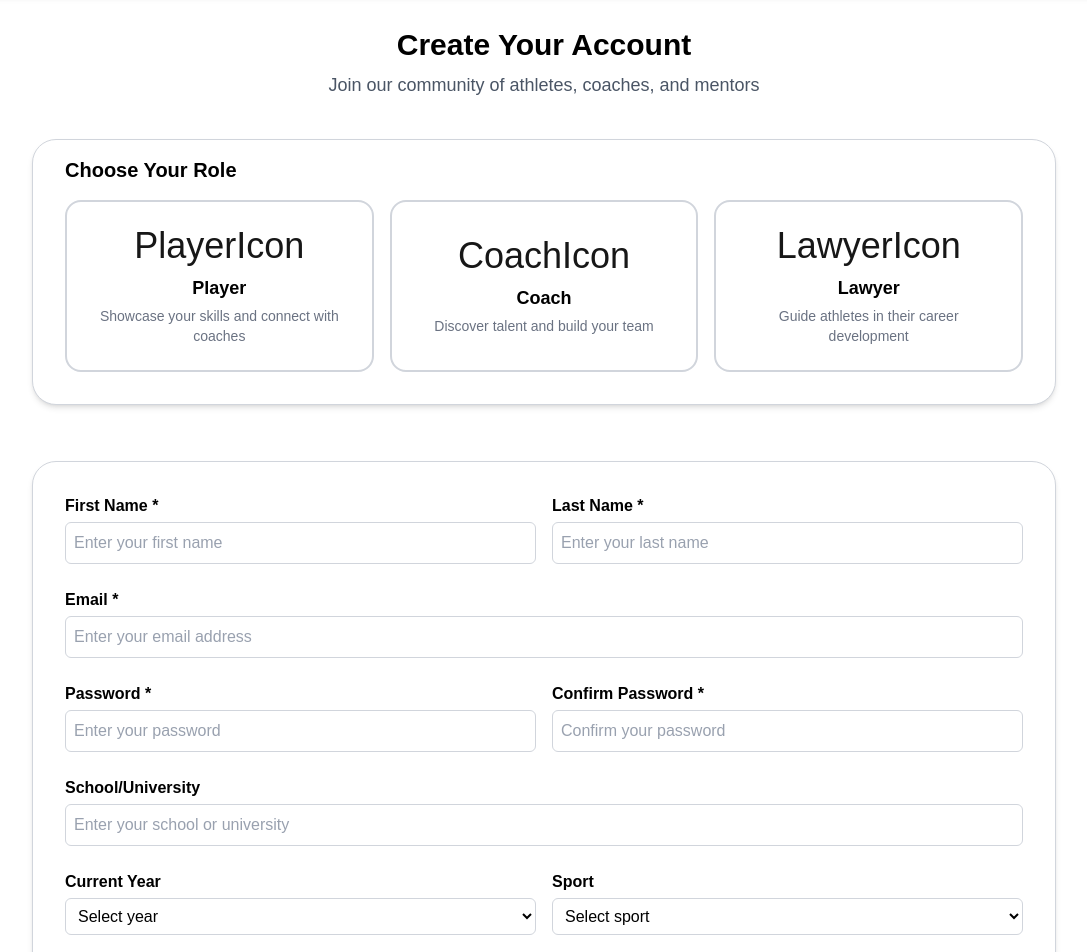
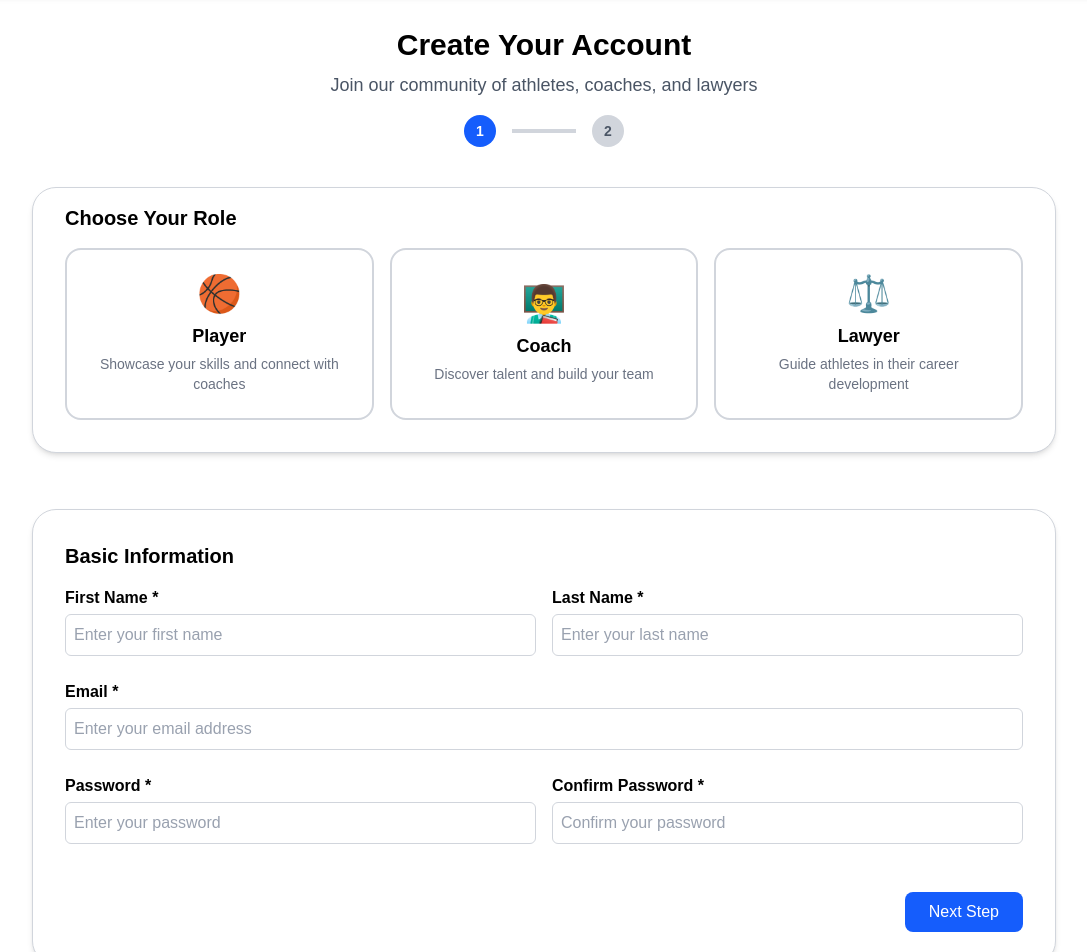
Before and after one commit to Nuclear-CodesUNT/Nuclear-codes-NIL-App, a Next.js app in the folder frontend/: page /signup in a window 1280 px wide. Shown: the part 80-1032 px from the top of the page, without its empty margins (96-1183 px from the left). Built offline with nearby package versions, Linux system fonts and the light colour scheme.

Commit message:
Added multi-step registration, modified signup logic to accomodate new schemas

```diff
--- a/frontend/src/app/signup/page.tsx
+++ b/frontend/src/app/signup/page.tsx
@@ -4,20 +4,35 @@ import { useRouter } from 'next/navigation';
 
 export default function App() {
   const router = useRouter();
+  const [step, setStep] = useState(1);
   const [selected, setSelected] = useState<number | null>(null);
 
   // Form data state - handles all form inputs
   const [formData, setFormData] = useState({
+    // Basic info (Step 1)
     firstName: '',
     lastName: '',
     email: '',
     password: '',
     confirmPassword: '',
+    role: '',
+
+    // Athlete fields (Step 2)
     school: '',
     currentYear: '',
     sport: '',
     position: '',
-    role: ''
+
+    // Lawyer fields (Step 2)
+    barNumber: '',
+    state: '',
+    firmName: '',
+    specializations: [] as string[],
+    yearsOfExperience: '',
+
+    // Coach fields (Step 2) - using different names to avoid conflicts
+    coachSchool: '',
+    coachSport: ''
   });
 
   const [error, setError] = useState('');
@@ -25,20 +40,89 @@ export default function App() {
 
   // Handle input changes for all form fields
   const handleChange = (e: React.ChangeEvent<HTMLInputElement | HTMLSelectElement | HTMLTextAreaElement>) => {
+    const { name, value } = e.target;
+
+    if (name === 'specializations') {
+      // Handle comma-separated specializations
       setFormData({
         ...formData,
-      [e.target.name]: e.target.value
+        specializations: value.split(',').map(s => s.trim()).filter(s => s)
       });
-    setError(''); // Clear error when user starts typing
+    } else {
+      setFormData({
+        ...formData,
+        [name]: value
+      });
+    }
+    setError('');
   };
 
-  // Handle role selection (Player, Coach, Mentor)
+  // Handle role selection
   const handleRoleSelect = (buttonId: number, roleName: string) => {
     setSelected(buttonId);
     setFormData({
       ...formData,
-      role: roleName
+      role: roleName.toLowerCase() === 'player' ? 'athlete' : roleName.toLowerCase()
     });
+  };
+
+  // Validate Step 1
+  const validateStep1 = () => {
+    if (!formData.firstName || !formData.lastName || !formData.email || !formData.password || !formData.role) {
+      setError('Please fill in all required fields and select a role');
+      return false;
+    }
+
+    if (formData.password !== formData.confirmPassword) {
+      setError('Passwords do not match');
+      return false;
+    }
+
+    if (formData.password.length < 6) {
+      setError('Password must be at least 6 characters');
+      return false;
+    }
+
+    return true;
+  };
+
+  // Validate Step 2 based on role
+  const validateStep2 = () => {
+    switch (formData.role) {
+      case 'athlete':
+        if (!formData.school || !formData.currentYear) {
+          setError('School and current year are required for athletes');
+          return false;
+        }
+        break;
+      case 'lawyer':
+        if (!formData.barNumber || !formData.state || !formData.yearsOfExperience) {
+          setError('Bar number, state, and years of experience are required for lawyers');
+          return false;
+        }
+        break;
+      case 'coach':
+        if (!formData.coachSchool || !formData.coachSport) {
+          setError('School and sport are required for coaches');
+          return false;
+        }
+        break;
+    }
+    return true;
+  };
+
+  // Handle next step
+  const handleNext = () => {
+    if (step === 1 && validateStep1()) {
+      setStep(2);
+      setError('');
+    }
+  };
+
+  // Handle previous step
+  const handlePrevious = () => {
+    setStep(1);
+    setError('');
   };
 
   // Form submission handler
@@ -46,25 +130,42 @@ export default function App() {
     e.preventDefault();
     setError('');
 
-    // Validation - ensure required fields are filled
-    if (!formData.firstName || !formData.lastName || !formData.email || !formData.password || !formData.role) {
-      setError('Please fill in all required fields and select a role');
-      return;
-    }
-
-    if (formData.password !== formData.confirmPassword) {
-      setError('Passwords do not match');
-      return;
-    }
-
-    if (formData.password.length < 6) {
-      setError('Password must be at least 6 characters');
+    if (!validateStep2()) {
       return;
     }
 
     setLoading(true);
 
     try {
+      // Prepare role-specific data
+      let roleSpecificData = {};
+
+      switch (formData.role) {
+        case 'athlete':
+          roleSpecificData = {
+            school: formData.school,
+            currentYear: formData.currentYear,
+            sport: formData.sport || undefined,
+            position: formData.position || undefined
+          };
+          break;
+        case 'lawyer':
+          roleSpecificData = {
+            barNumber: formData.barNumber,
+            state: formData.state,
+            firmName: formData.firmName || undefined,
+            specializations: formData.specializations,
+            yearsOfExperience: parseInt(formData.yearsOfExperience)
+          };
+          break;
+        case 'coach':
+          roleSpecificData = {
+            school: formData.coachSchool,
+            sport: formData.coachSport
+          };
+          break;
+      }
+
       // API call to backend signup endpoint
       const response = await fetch(`${process.env.NEXT_PUBLIC_BACKEND_API_URL || 'http://localhost:4000'}/api/auth/signup`, {
         method: 'POST',
@@ -77,10 +178,7 @@ export default function App() {
           email: formData.email,
           password: formData.password,
           role: formData.role,
-          school: formData.school,
-          currentYear: formData.currentYear,
-          sport: formData.sport,
-          position: formData.position
+          ...roleSpecificData
         }),
       });
 
@@ -99,92 +197,46 @@ export default function App() {
     }
   };
 
-  //Profile button info
+  // Profile button info
   const buttons = [
-    { id: 1, icon: "PlayerIcon" , name: "Player", description: "Showcase your skills and connect with coaches" },
-    { id: 2, icon: "CoachIcon" , name: "Coach", description: "Discover talent and build your team" },
-    { id: 3, icon: "LawyerIcon", name: "Lawyer", description: "Guide athletes in their career development" },
+    { id: 1, icon: "🏀", name: "Player", description: "Showcase your skills and connect with coaches" },
+    { id: 2, icon: "👨‍🏫", name: "Coach", description: "Discover talent and build your team" },
+    { id: 3, icon: "⚖️", name: "Lawyer", description: "Guide athletes in their career development" },
   ];
 
- return (
-  <form onSubmit={handleSubmit} className="min-h-screen">
-      {/* Header Section*/}
-      <div className="text-center mt-8 mb-6 px-4">
-        <h2 className="text-3xl font-bold text-black mb-2">Create Your Account</h2>
-        <p className="text-gray-600 text-lg">
-          Join our community of athletes, coaches, and mentors
-        </p>
-      </div>
-
-      {/* Error Message */}
-      {error && (
-        <div className="flex justify-center mb-4">
-          <div className="bg-red-100 border border-red-400 text-red-700 px-4 py-3 rounded max-w-5xl w-full mx-4">
-            {error}
-          </div>
-        </div>
-      )}
-
+  // Render Step 1
+  const renderStep1 = () => (
+    <>
       {/* Profile type Frame */}
       <div className="flex justify-center items-center p-4">
-        <div
-          className={`
-            flex flex-col
-            w-full max-w-5xl
-            bg-white rounded-3xl shadow-md
-            border border-gray-300
-            pt-4 px-8 pb-8
-          `}
-        >
-          {/* Choose Title */}
+        <div className="flex flex-col w-full max-w-5xl bg-white rounded-3xl shadow-md border border-gray-300 pt-4 px-8 pb-8">
           <h2 className="text-xl font-bold text-black mb-4">Choose Your Role</h2>
-
-          {/* Buttons */}
-          <div
-            className={`
-              flex flex-col md:flex-row
-              w-full gap-4
-            `}
-          >
+          <div className="flex flex-col md:flex-row w-full gap-4">
             {buttons.map((btn) => (
               <button
                 key={btn.id}
                 type="button"
                 onClick={() => handleRoleSelect(btn.id, btn.name)}
-                className={`
-                  flex flex-col items-center justify-center
-                  p-6 rounded-2xl transition border-2 flex-1
-                  ${
-                    selected === btn.id
-                      ? "border-black"
-                      : "border-gray-300 hover:border-gray-400"
+                className={`flex flex-col items-center justify-center p-6 rounded-2xl transition border-2 flex-1 ${
+                  selected === btn.id ? "border-black" : "border-gray-300 hover:border-gray-400"
                 }`}
               >
                 <div className="text-4xl mb-2">{btn.icon}</div>
                 <span className="font-bold text-black text-lg">{btn.name}</span>
-                <span className="text-sm text-gray-500 text-center mt-1">
-                  {btn.description}
-                </span>
+                <span className="text-sm text-gray-500 text-center mt-1">{btn.description}</span>
               </button>
             ))}
           </div>
         </div>
       </div>
 
- {/* Profile Information Frame */}
+      {/* Basic Information Frame */}
       <div className="flex justify-center items-center p-4 mt-6">
-        <div
-          className={`
-            flex flex-col
-            w-full max-w-5xl
-            bg-white rounded-3xl
-            shadow-md border border-gray-300
-            p-8 space-y-6
-          `}
-        >
-          {/* Name and Email Fields */}
+        <div className="flex flex-col w-full max-w-5xl bg-white rounded-3xl shadow-md border border-gray-300 p-8 space-y-6">
+          <h2 className="text-xl font-bold text-black mb-4">Basic Information</h2>
+
+          {/* Name Fields */}
           <div className="grid md:grid-cols-2 gap-4">
-            {/* First name */}
             <div className="flex flex-col">
               <label className="font-semibold mb-1 text-black">First Name *</label>
               <input
@@ -197,7 +249,6 @@ export default function App() {
                 required
               />
             </div>
-            {/* Last name */}
             <div className="flex flex-col">
               <label className="font-semibold mb-1 text-black">Last Name *</label>
               <input
@@ -211,6 +262,7 @@ export default function App() {
               />
             </div>
           </div>
+
           {/* Email */}
           <div className="flex flex-col">
             <label className="font-semibold mb-1 text-black">Email *</label>
@@ -253,9 +305,35 @@ export default function App() {
             </div>
           </div>
 
-          {/* School */}
+          <div className="flex justify-end gap-4 mt-6">
+            <button
+              type="button"
+              onClick={handleNext}
+              className="px-6 py-2 bg-blue-600 text-white rounded-lg hover:bg-blue-700 transition"
+            >
+              Next Step
+            </button>
+          </div>
+        </div>
+      </div>
+    </>
+  );
+
+  // Render Step 2 - Role-specific fields
+  const renderStep2 = () => (
+    <div className="flex justify-center items-center p-4">
+      <div className="flex flex-col w-full max-w-5xl bg-white rounded-3xl shadow-md border border-gray-300 p-8 space-y-6">
+        <h2 className="text-xl font-bold text-black mb-4">
+          {formData.role === 'athlete' && 'Player Information'}
+          {formData.role === 'lawyer' && 'Lawyer Information'}
+          {formData.role === 'coach' && 'Coach Information'}
+        </h2>
+
+        {/* Athlete Fields */}
+        {formData.role === 'athlete' && (
+          <>
             <div className="flex flex-col">
-            <label className="font-semibold mb-1 text-black">School/University</label>
+              <label className="font-semibold mb-1 text-black">School/University *</label>
               <input
                 type="text"
                 name="school"
@@ -263,28 +341,28 @@ export default function App() {
                 onChange={handleChange}
                 placeholder="Enter your school or university"
                 className="border border-gray-300 p-2 rounded-md text-black placeholder-gray-400"
+                required
               />
             </div>
 
-          {/* Current Year Selection */}
             <div className="grid md:grid-cols-2 gap-4">
               <div className="flex flex-col">
-              <label className="font-semibold mb-1 text-black">Current Year</label>
+                <label className="font-semibold mb-1 text-black">Current Year *</label>
                 <select
                   name="currentYear"
                   value={formData.currentYear}
                   onChange={handleChange}
                   className="border border-gray-300 p-2 rounded-md text-black"
+                  required
                 >
                   <option value="">Select year</option>
-                <option>Freshman</option>
-                <option>Sophomore</option>
-                <option>Junior</option>
-                <option>Senior</option>
-                <option>Graduate</option>
+                  <option value="Freshman">Freshman</option>
+                  <option value="Sophomore">Sophomore</option>
+                  <option value="Junior">Junior</option>
+                  <option value="Senior">Senior</option>
+                  <option value="Graduate">Graduate</option>
                 </select>
               </div>
-            {/* Current Sport Selection */}
               <div className="flex flex-col">
                 <label className="font-semibold mb-1 text-black">Sport</label>
                 <select
@@ -294,14 +372,15 @@ export default function App() {
                   className="border border-gray-300 p-2 rounded-md text-black"
                 >
                   <option value="">Select sport</option>
-                <option>Basketball</option>
-                <option>Football</option>
-                <option>Baseball</option>
+                  <option value="Basketball">Basketball</option>
+                  <option value="Football">Football</option>
+                  <option value="Baseball">Baseball</option>
+                  <option value="Soccer">Soccer</option>
+                  <option value="Tennis">Tennis</option>
                 </select>
               </div>
             </div>
 
-          {/* Position */}
             <div className="flex flex-col">
               <label className="font-semibold mb-1 text-black">Position</label>
               <input
@@ -313,19 +392,174 @@ export default function App() {
                 className="border border-gray-300 p-2 rounded-md text-black placeholder-gray-400"
               />
             </div>
+          </>
+        )}
 
-          <div className="flex justify-end gap-4 mt-6">
-            {/* Submit Button */}
+        {/* Lawyer Fields */}
+        {formData.role === 'lawyer' && (
+          <>
+            <div className="grid md:grid-cols-2 gap-4">
+              <div className="flex flex-col">
+                <label className="font-semibold mb-1 text-black">Bar Number *</label>
+                <input
+                  type="text"
+                  name="barNumber"
+                  value={formData.barNumber}
+                  onChange={handleChange}
+                  placeholder="Enter your bar number"
+                  className="border border-gray-300 p-2 rounded-md text-black placeholder-gray-400"
+                  required
+                />
+              </div>
+              <div className="flex flex-col">
+                <label className="font-semibold mb-1 text-black">Licensed State *</label>
+                <input
+                  type="text"
+                  name="state"
+                  value={formData.state}
+                  onChange={handleChange}
+                  placeholder="Enter licensed state"
+                  className="border border-gray-300 p-2 rounded-md text-black placeholder-gray-400"
+                  required
+                />
+              </div>
+            </div>
+
+            <div className="flex flex-col">
+              <label className="font-semibold mb-1 text-black">Law Firm</label>
+              <input
+                type="text"
+                name="firmName"
+                value={formData.firmName}
+                onChange={handleChange}
+                placeholder="Enter your law firm name (optional)"
+                className="border border-gray-300 p-2 rounded-md text-black placeholder-gray-400"
+              />
+            </div>
+
+            <div className="grid md:grid-cols-2 gap-4">
+              <div className="flex flex-col">
+                <label className="font-semibold mb-1 text-black">Specializations</label>
+                <input
+                  type="text"
+                  name="specializations"
+                  value={formData.specializations.join(', ')}
+                  onChange={handleChange}
+                  placeholder="e.g., Sports Law, Contract Law (comma-separated)"
+                  className="border border-gray-300 p-2 rounded-md text-black placeholder-gray-400"
+                />
+              </div>
+              <div className="flex flex-col">
+                <label className="font-semibold mb-1 text-black">Years of Experience *</label>
+                <input
+                  type="number"
+                  name="yearsOfExperience"
+                  value={formData.yearsOfExperience}
+                  onChange={handleChange}
+                  placeholder="Enter years of experience"
+                  className="border border-gray-300 p-2 rounded-md text-black placeholder-gray-400"
+                  min="0"
+                  required
+                />
+              </div>
+            </div>
+          </>
+        )}
+
+        {/* Coach Fields */}
+        {formData.role === 'coach' && (
+          <>
+            <div className="flex flex-col">
+              <label className="font-semibold mb-1 text-black">School/University *</label>
+              <input
+                type="text"
+                name="coachSchool"
+                value={formData.coachSchool}
+                onChange={handleChange}
+                placeholder="Enter your school or university"
+                className="border border-gray-300 p-2 rounded-md text-black placeholder-gray-400"
+                required
+              />
+            </div>
+
+            <div className="flex flex-col">
+              <label className="font-semibold mb-1 text-black">Sport *</label>
+              <select
+                name="coachSport"
+                value={formData.coachSport}
+                onChange={handleChange}
+                className="border border-gray-300 p-2 rounded-md text-black"
+                required
+              >
+                <option value="">Select sport</option>
+                <option value="Basketball">Basketball</option>
+                <option value="Football">Football</option>
+                <option value="Baseball">Baseball</option>
+                <option value="Soccer">Soccer</option>
+                <option value="Tennis">Tennis</option>
+              </select>
+            </div>
+          </>
+        )}
+
+        <div className="flex justify-between gap-4 mt-6">
+          <button
+            type="button"
+            onClick={handlePrevious}
+            className="px-6 py-2 bg-gray-500 text-white rounded-lg hover:bg-gray-600 transition"
+          >
+            Previous
+          </button>
           <button
             type="submit"
             disabled={loading}
-              className="px-4 py-2 btn-primary text-white rounded-lg hover:bg-blue-700 transition disabled:opacity-50 disabled:cursor-not-allowed"
+            className="px-6 py-2 bg-blue-600 text-white rounded-lg hover:bg-blue-700 transition disabled:opacity-50 disabled:cursor-not-allowed"
           >
             {loading ? 'Creating Account...' : 'Create Account'}
           </button>
         </div>
       </div>
     </div>
+  );
+
+  return (
+    <form onSubmit={handleSubmit} className="min-h-screen">
+      {/* Header Section */}
+      <div className="text-center mt-8 mb-6 px-4">
+        <h2 className="text-3xl font-bold text-black mb-2">Create Your Account</h2>
+        <p className="text-gray-600 text-lg">
+          Join our community of athletes, coaches, and lawyers
+        </p>
+
+        {/* Step Indicator */}
+        <div className="flex justify-center mt-4">
+          <div className="flex items-center space-x-4">
+            <div className={`w-8 h-8 rounded-full flex items-center justify-center text-sm font-bold ${
+              step >= 1 ? 'bg-blue-600 text-white' : 'bg-gray-300 text-gray-600'
+            }`}>
+              1
+            </div>
+            <div className={`w-16 h-1 ${step >= 2 ? 'bg-blue-600' : 'bg-gray-300'}`}></div>
+            <div className={`w-8 h-8 rounded-full flex items-center justify-center text-sm font-bold ${
+              step >= 2 ? 'bg-blue-600 text-white' : 'bg-gray-300 text-gray-600'
+            }`}>
+              2
+            </div>
+          </div>
+        </div>
+      </div>
+
+      {/* Error Message */}
+      {error && (
+        <div className="flex justify-center mb-4">
+          <div className="bg-red-100 border border-red-400 text-red-700 px-4 py-3 rounded max-w-5xl w-full mx-4">
+            {error}
+          </div>
+        </div>
+      )}
+
+      {/* Render current step */}
+      {step === 1 ? renderStep1() : renderStep2()}
     </form>
   );
 }
```
Also changed, not shown: frontend/src/app/page.tsx (+0 -15 lines), 1 other file (tests, documents, lock files or other folders). Lines whose indentation alone changed are shown as unchanged.
